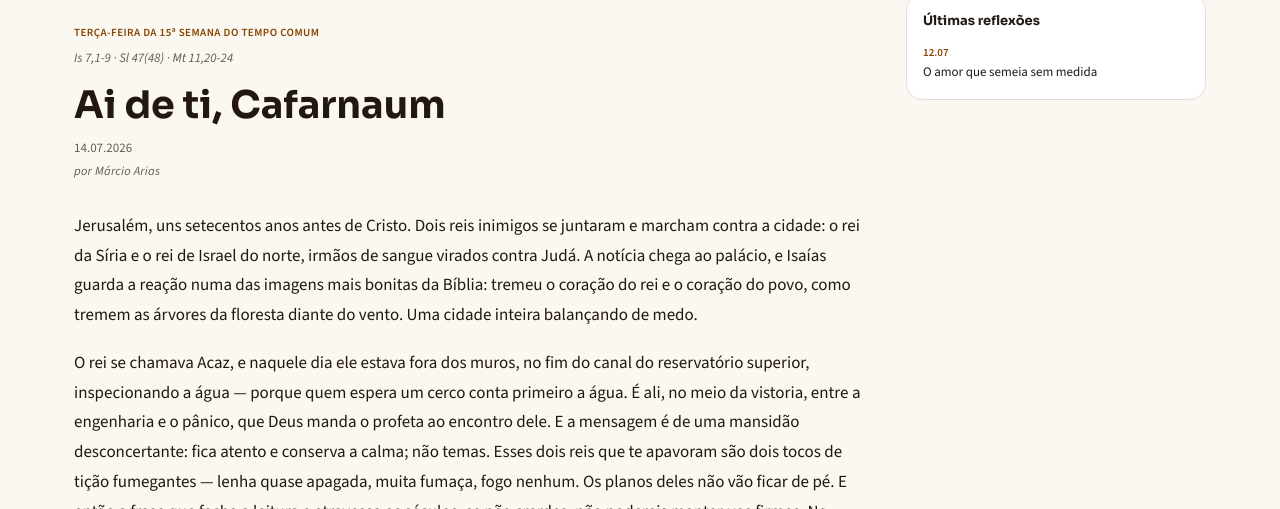
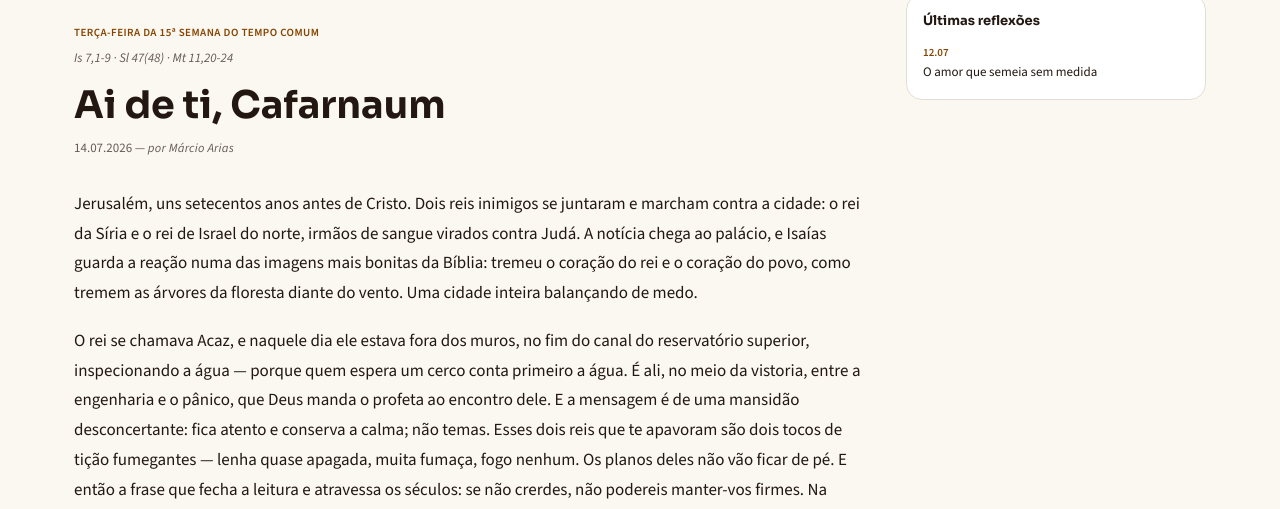
Before and after one commit to admariam/liturgiadiaria, a Jekyll site: the page built from _posts/2026-07-14-ai-de-ti-cafarnaum.md, in a window 1280 px wide and 900 px high, cut to the strip 391-900 px from the top of the window. Built offline with Jekyll 4.4.1, drawn with Linux system fonts in a browser that asks for light colours.

Commit message:
Data e autor na mesma linha: 12.07.2026 — por Márcio Arias

```diff
--- a/_layouts/reflexao.html
+++ b/_layouts/reflexao.html
@@ -13,8 +13,7 @@ layout: default
     <span class="tag">{{ page.celebracao }}</span>
     {% if page.leituras %}<p class="leituras">{{ page.leituras }}</p>{% endif %}
     <h1>{{ page.title }}</h1>
-    <p class="data">{{ page.date | date: "%d.%m.%Y" }}</p>
-    {% if page.autor %}<p class="autor">por {{ page.autor }}</p>{% endif %}
+    <p class="data">{{ page.date | date: "%d.%m.%Y" }}{% if page.autor %} — <em class="autor">por {{ page.autor }}</em>{% endif %}</p>
   </header>
   <div class="reflexao-texto">
     {{ content }}
```
